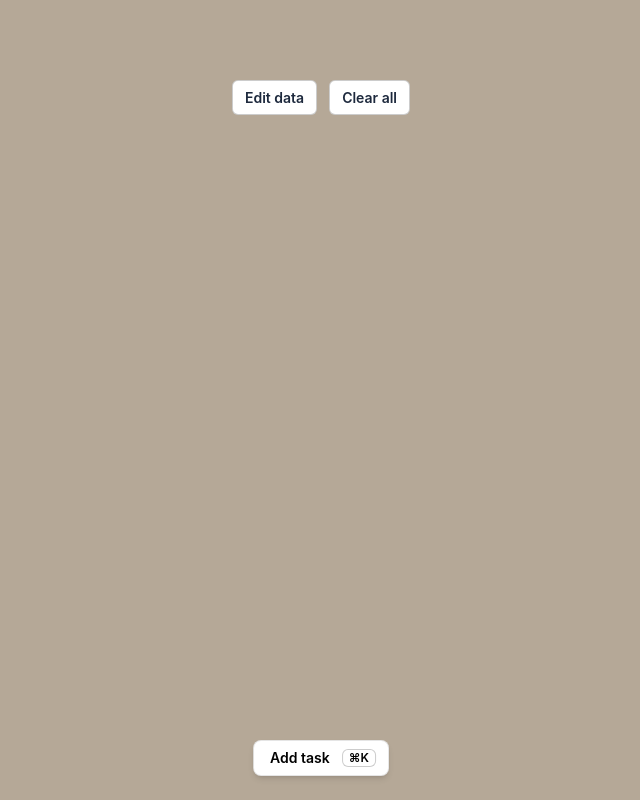
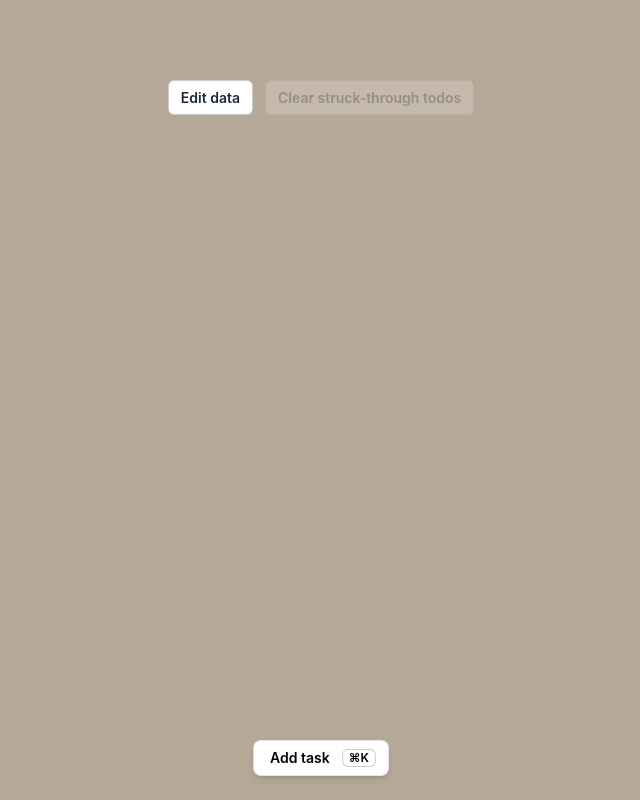
Before and after one commit to andrewlevada/a-plant, a Next.js app: page /projects in a window 1280 px wide. Shown: the whole page, without its empty margins (319-959 px from the left). Built offline with nearby package versions, Linux system fonts and the light colour scheme.

Commit message:
added a clear done todos button

```diff
--- a/app/components/toast/ToastProvider.tsx
+++ b/app/components/toast/ToastProvider.tsx
@@ -1,6 +1,8 @@
 "use client"
 
 import { createContext, useCallback, useContext, useMemo, useRef, useState } from 'react'
+
+const DEFAULT_DURATION = 2200
 
 type Toast = { id: number; message: string }
 
@@ -25,7 +27,7 @@ export function ToastProvider({ children }: { children: React.ReactNode }) {
     if (timerRef.current) clearTimeout(timerRef.current)
     timerRef.current = setTimeout(() => {
       hideCurrent()
-    }, 1200)
+    }, DEFAULT_DURATION)
   }, [hideCurrent])
 
   const value = useMemo(() => ({ showToast }), [showToast])
--- /dev/null
+++ b/app/projects/ClearDoneButton.tsx
@@ -0,0 +1,19 @@
+"use client"
+
+type Props = {
+  onClick: () => void
+  disabled?: boolean
+}
+
+export default function ClearDoneButton({ onClick, disabled = false }: Props) {
+  return (
+    <button
+      onClick={onClick}
+      disabled={disabled}
+      className={`text-[14px] px-3 py-1.5 rounded-md border border-black/20 bg-white text-slate-800 hover:bg-white/80 active:bg-white/70 transition-colors ${disabled ? 'opacity-20 cursor-not-allowed' : ''}`}
+      aria-label="Clear struck-through todos"
+    >
+      Clear struck-through todos
+    </button>
+  )
+}
--- a/app/projects/page.tsx
+++ b/app/projects/page.tsx
@@ -5,6 +5,7 @@ import type { Project, ProjectStatus } from './lib/types'
 import { normalizeProjects } from './lib/normalization'
 import DataEditorModal from './DataEditorModal'
 import AddTaskButton from './AddTaskButton'
+import ClearDoneButton from './ClearDoneButton'
 import TaskCreateModal from './TaskCreateModal'
 import { useToast } from '../components/toast/useToast'
 import { addTodoToProjects } from './lib/todos'
@@ -68,11 +69,18 @@ export default function ProjectsPage() {
     setIsModalOpen(false)
   }
 
-  const clearAll = () => {
-    try {
-      localStorage.removeItem(STORAGE_KEY)
-    } catch {}
-    setProjects([])
+  const doneCount = useMemo(() => {
+    return projects.reduce((count, project) => count + project.todos.filter((t) => t.done).length, 0)
+  }, [projects])
+
+  const clearDone = () => {
+    if (doneCount === 0) return
+    const next = projects.map((project) => ({
+      ...project,
+      todos: project.todos.filter((t) => !t.done),
+    }))
+    saveProjects(next)
+    showToast(`Ah, a new day! ${doneCount} less todos. Time to get to work`)
   }
 
   const sortedProjects = useMemo(() => {
@@ -97,12 +105,8 @@ export default function ProjectsPage() {
             >
               Edit data
             </button>
-            <button
-              onClick={clearAll}
-              className="text-[14px] px-3 py-1.5 rounded-md border border-black/20 bg-white text-slate-800 hover:bg-white/80 active:bg-white/70 transition-colors"
-            >
-              Clear all
-            </button>
+
+            <ClearDoneButton onClick={clearDone} disabled={doneCount === 0} />
           </div>
         </div>
 
```
